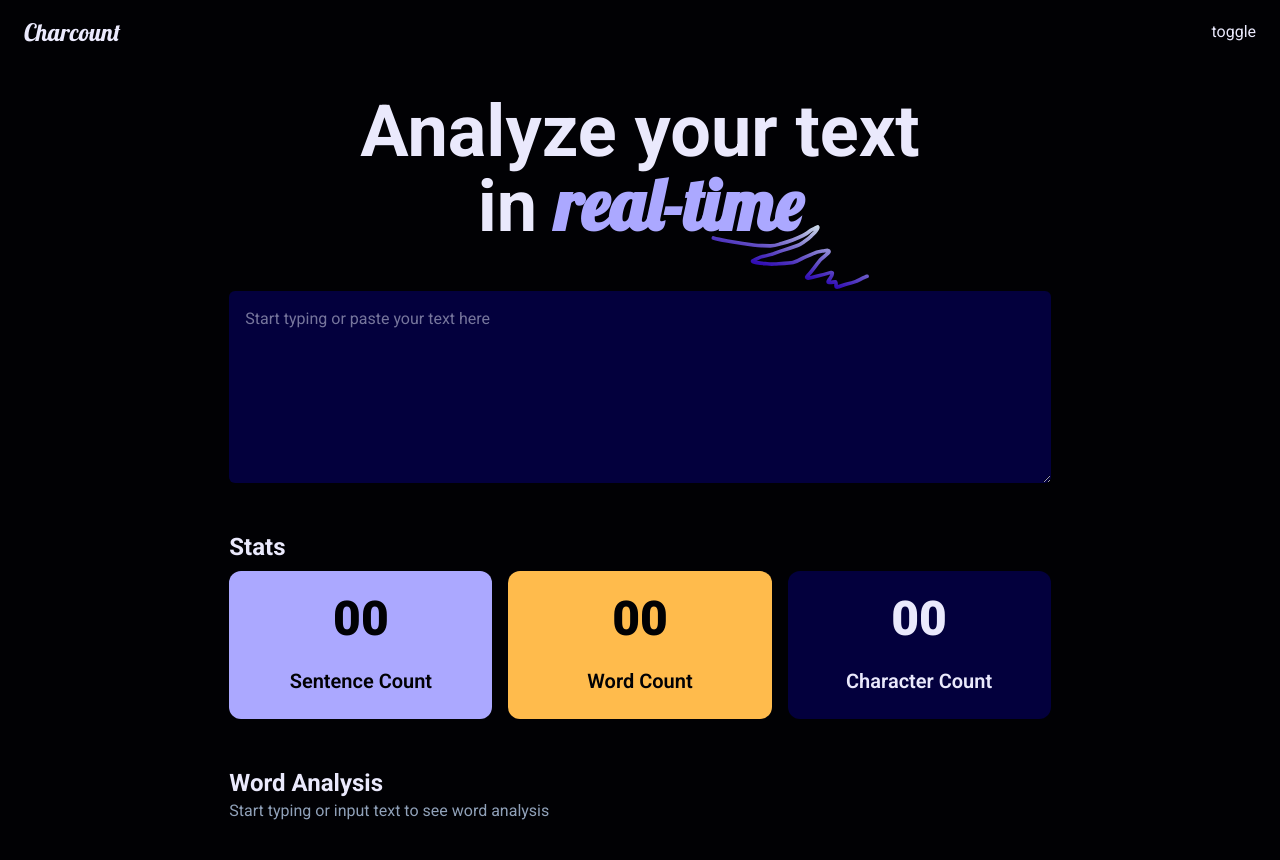
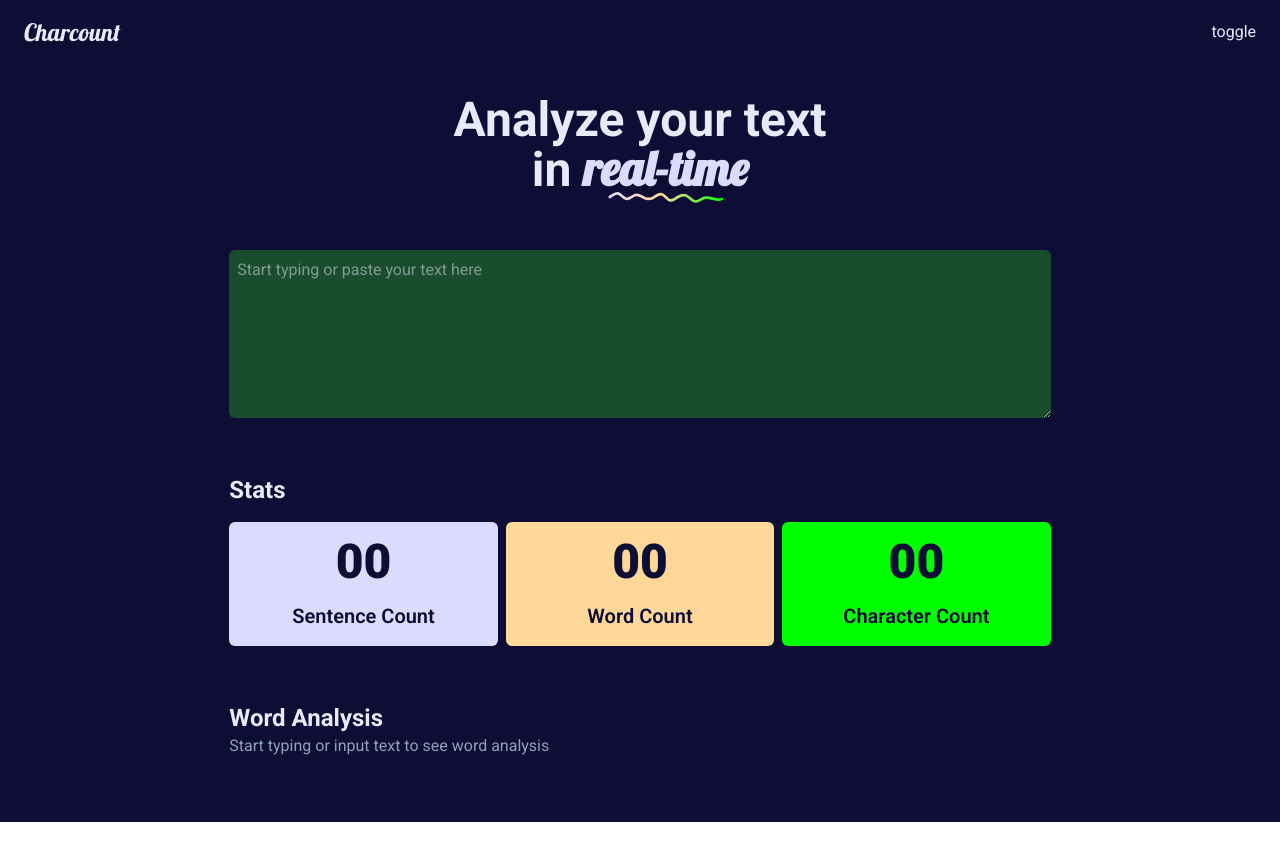
Before and after one commit to AtanasovCode/charcount, a React (Vite) app: page / in a window 1280 px wide. Shown: the top 860 px of the page. After the commit the page ends 822 px from the top, so only its background shows below. Built offline with nearby package versions, Linux system fonts and the light colour scheme; a web font is replaced by a local one.

Commit message:
fix missing bars, improve colors & fix label overflow

```diff
--- a/src/App.tsx
+++ b/src/App.tsx
@@ -15,7 +15,7 @@ function App() {
     <div className="w-full min-h-dvh bg-background px-2 md:px-6 pb-12 text-text font-display flex flex-col items-center justify-start gap-8">
       <Header />
       <div className="w-full flex items-center justify-center">
-        <div className="flex flex-col items-center justify-center gap-12 w-full xl:w-4/6">
+        <div className="flex flex-col items-center justify-center gap-14 w-full xl:w-4/6">
           <Hero />
           <TextInput />
           <Stats />
--- a/src/index.css
+++ b/src/index.css
@@ -2,11 +2,12 @@
 
 @theme {
    --color-text: hsl(246, 76%, 95%);
-   --color-background: hsl(240, 60%, 1%);
+   --color-background: hsl(240, 60%, 13%);
    --color-primary: hsl(243, 79%, 45%);
-   --color-secondary: hsl(243, 100%, 12%);
-   --color-accent: hsl(242, 100%, 83%);
-   --color-orange: hsl(37, 100%, 65%);
+   --color-secondary: hsl(143, 50%, 20%);
+   --color-accent: hsl(242, 100%, 93%);
+   --color-orange: hsl(37, 100%, 80%);
+   --color-green: hsl(120, 100%, 50%);
 
 
    --font-display: "Roboto", sans-serif;
--- a/src/ui/Chart.tsx
+++ b/src/ui/Chart.tsx
@@ -21,7 +21,6 @@ const Chart = () => {
         showFullAnalysis,
     } = useCharStore();
 
-    //
     const getUniqueWordsCount = () => {
         return wordAnalysis?.length || 0;
     }
@@ -34,10 +33,10 @@ const Chart = () => {
     const getChartHeightBasedOnWordCount = () => {
         const uniqueWordsCount = getUniqueWordsCount();
         const count = showFullAnalysis ? uniqueWordsCount : Math.min(uniqueWordsCount, 20);
-        if (count === 0) return 0; // return if there are no words
+        if (count === 0) return 0;
 
-        const barHeight: number = getBarHeight(); // individual bar height
-        const idealHeightMultiplier = barHeight * 1.1; // give 110% space for each bar
+        const barHeight: number = getBarHeight();
+        const idealHeightMultiplier = barHeight * 1.1;
 
         return count * idealHeightMultiplier;
     }
@@ -69,6 +68,33 @@ const Chart = () => {
         return percent.toFixed(2);
     }
 
+    function CustomTooltip({ payload, label, active }: any) {
+        if (active && payload && payload.length) {
+            return (
+                <div className="bg-secondary rounded-md p-4 flex flex-col items-start justify-center text-text">
+                    <div className="flex items-center justify-center gap-1">
+                        <div>
+                            Word:
+                        </div>
+                        <div>
+                            {label}
+                        </div>
+                    </div>
+                    <div className="flex items-center justify-center gap-1">
+                        <div>
+                            Count:
+                        </div>
+                        <div>
+                            {payload[0].value}
+                        </div>
+                    </div>
+                </div>
+            );
+        }
+
+        return null;
+    }
+
     return (
         <ResponsiveContainer
             width="100%"
@@ -77,7 +103,7 @@ const Chart = () => {
             <BarChart
                 data={wordAnalysis ? (showFullAnalysis ? wordAnalysis : wordAnalysis.slice(0, 20)) : []}
                 layout="vertical"
-                margin={{ top: 1, right: 25, bottom: 1, left: 1 }}
+                margin={{ top: 0, right: 26, bottom: 0, left: 0 }}
             >
                 <CartesianGrid
                     strokeDasharray="3"
@@ -95,11 +121,11 @@ const Chart = () => {
                     dataKey="count"
                     tick={{ fill: "#FFFFFF" }}
                     tickFormatter={(value) => Math.floor(value).toString()}
-                    domain={[0, (dataMax: any) => dataMax * 1.05]}
+                    domain={[0, (dataMax: any) => dataMax * 1]}
                 />
                 <Bar
                     dataKey={"count"}
-                    fill="hsl(242, 100%, 83%)"
+                    fill="hsl(242, 100%, 93%)"
                     maxBarSize={getBarHeight()}
                     radius={6}
                     label={({ x, y, width, height, value }) => (
@@ -107,7 +133,7 @@ const Chart = () => {
                             x={x + width + 24}
                             y={y + height / 2}
                             fill="#fff"
-                            fontSize={13}
+                            fontSize={12}
                             textAnchor="middle"
                             dominantBaseline="middle"
                         >
@@ -115,7 +141,7 @@ const Chart = () => {
                         </text>
                     )}
                 />
-                <Tooltip />
+                <Tooltip content={<CustomTooltip />} />
             </BarChart>
         </ResponsiveContainer>
     );
--- a/src/ui/Hero.tsx
+++ b/src/ui/Hero.tsx
@@ -3,14 +3,14 @@ import Swiggle from "../assets/swiggly-line.svg";
 const Hero = () => {
     return (
         <div className="flex items-center justify-center w-full">
-            <div className="text-text font-bold text-4xl xl:text-7xl flex flex-col items-center justify-center">
+            <div className="text-text font-bold text-4xl xl:text-5xl flex flex-col items-center justify-center">
                 <div>
                     Analyze your text
                 </div>
                 <div>
                     in <span className="font-fancy relative text-accent">
                         real-time
-                        <img src={Swiggle} className="absolute w-full max-h-16 -bottom-10 -right-[45%]" />
+                        <img src={Swiggle} className="absolute w-[70%] -bottom-2 left-1/2 -translate-x-1/2" />
                     </span>
                 </div>
             </div>
--- a/src/ui/StatContainer.tsx
+++ b/src/ui/StatContainer.tsx
@@ -12,11 +12,11 @@ const StatContainer = ({
 }: StatTypes) => {
     return (
         <div className={clsx(
-            "w-full p-6 flex flex-col items-center justify-start gap-6 rounded-xl",
+            "w-full p-4 flex flex-col items-center justify-start gap-4 rounded-md text-background",
             {
-                "bg-accent text-background": color === "accent",
-                "bg-secondary": color === "secondary",
-                "bg-orange text-background": color === "orange"
+                "bg-accent": color === "accent",
+                "bg-green": color === "green",
+                "bg-orange": color === "orange"
             }
         )}>
             <div className="text-5xl font-black">
--- a/src/ui/Stats.tsx
+++ b/src/ui/Stats.tsx
@@ -10,11 +10,11 @@ const Stats = () => {
     } = useCharStore();
 
     return (
-        <div className="w-full flex flex-col items-start justify-center gap-2">
+        <div className="w-full flex flex-col items-start justify-center gap-4">
             <div className="font-bold text-2xl">
                 Stats
             </div>
-            <div className="w-full flex flex-col md:flex-row items-center justify-center gap-4">
+            <div className="w-full flex flex-col md:flex-row items-center justify-center gap-2">
                 <StatContainer
                     title="Sentence Count"
                     value={sentenceCount}
@@ -28,7 +28,7 @@ const Stats = () => {
                 <StatContainer
                     title="Character Count"
                     value={charCount}
-                    color="secondary"
+                    color="green"
                 />
             </div>
         </div>
--- a/src/ui/TextInput.tsx
+++ b/src/ui/TextInput.tsx
@@ -27,7 +27,7 @@ const TextInput = () => {
                 value={userText}
                 onChange={(e) => handleUserInput(e)}
                 placeholder="Start typing or paste your text here"
-                className="w-full bg-secondary min-h-48 p-4 rounded-md outline-0"
+                className="w-full bg-secondary min-h-42 p-2 rounded-md outline-0"
             >
 
             </textarea>
```
Also changed, not shown: src/assets/swiggly-line.svg.
